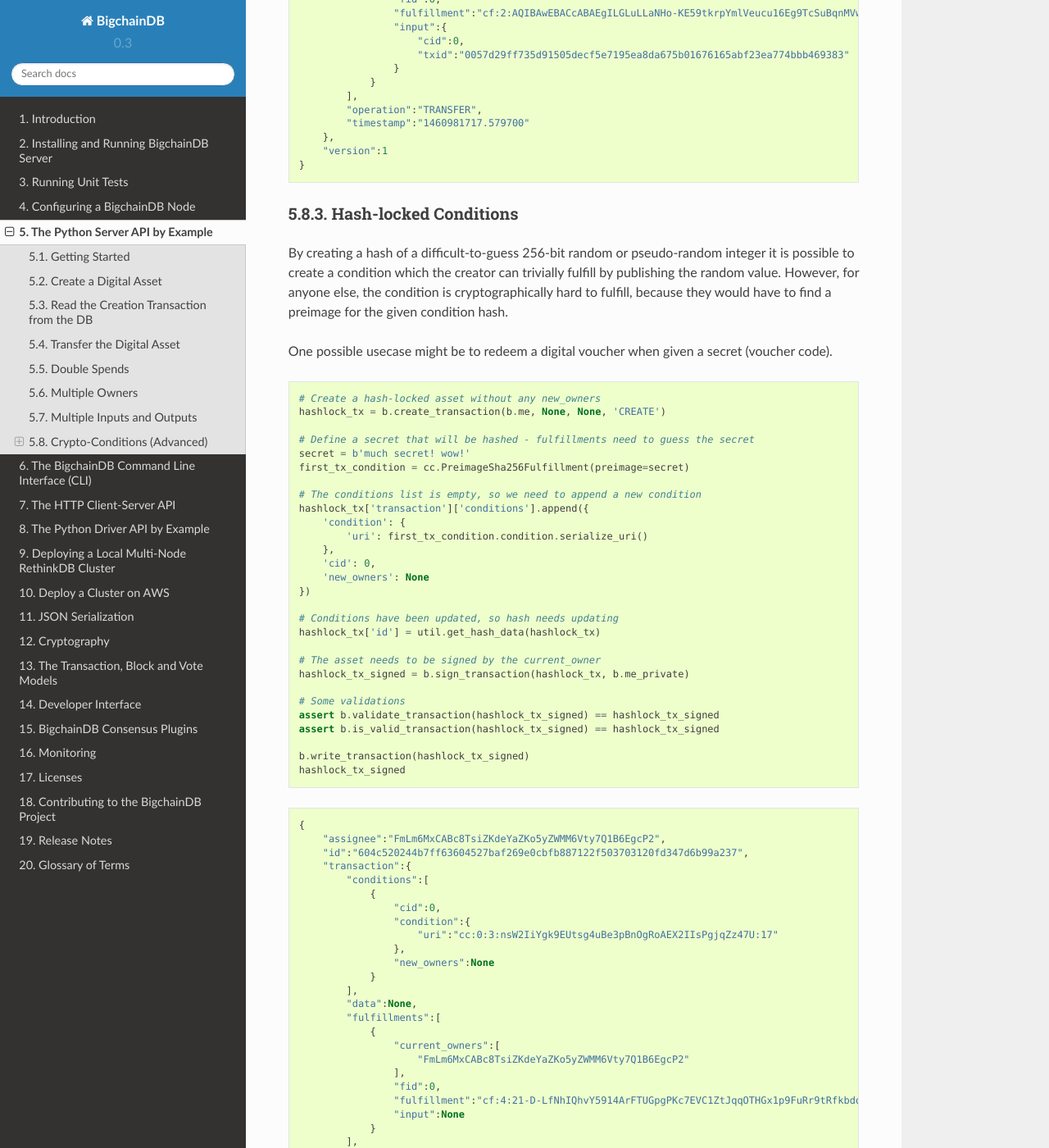
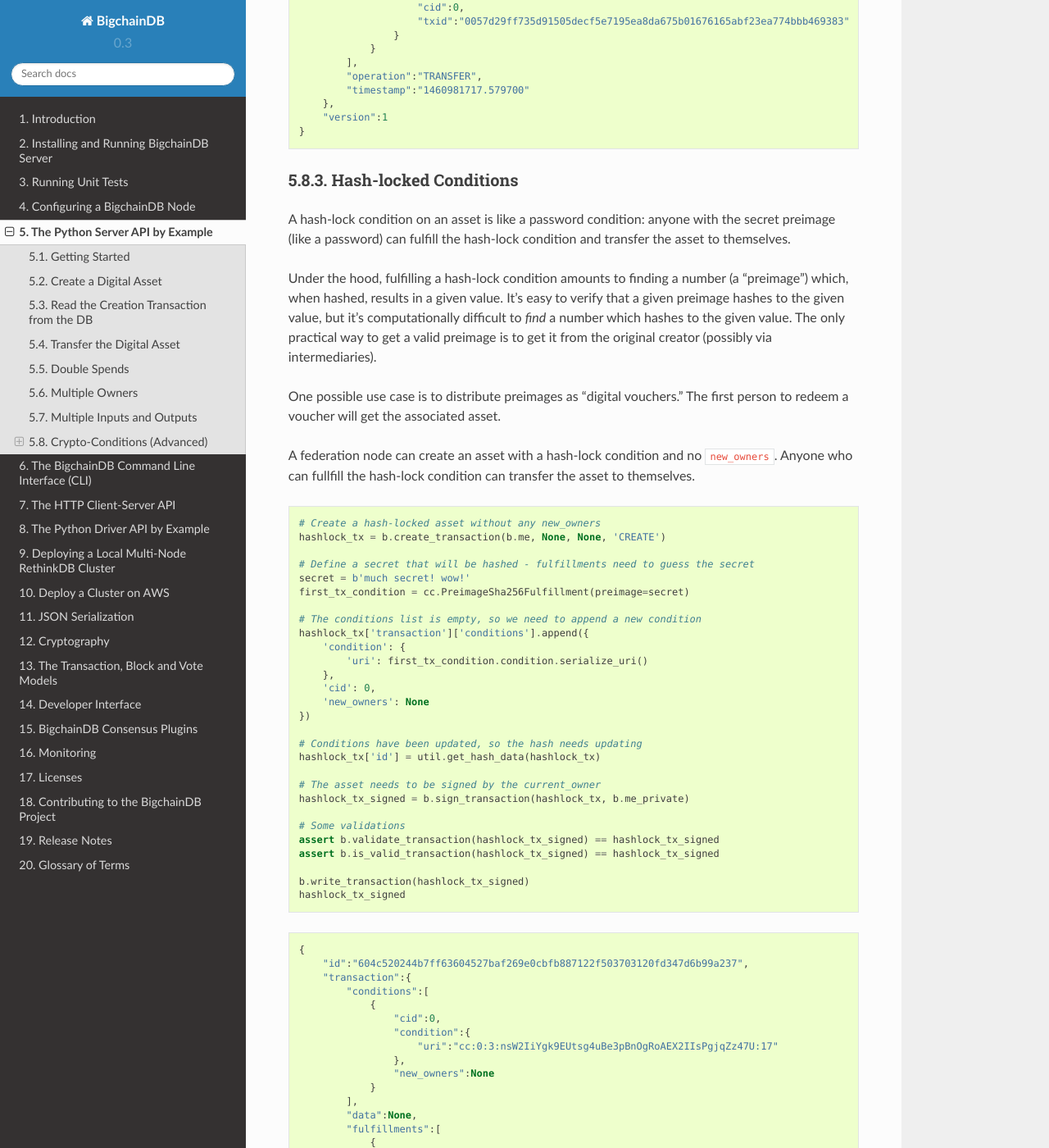
Before and after one commit to bigchaindb/bigchaindb, a Sphinx documentation site: the page built from docs/source/python-server-api-examples.md, in a window 1280 px wide and 1400 px high, scrolled down 14328 px. Shown: the whole window at 82% size. Built offline with Sphinx 7.4.7 and the Read the Docs theme 2.0.0, drawn with Linux system fonts in a browser that asks for light colours; some of the changed text lies outside the part shown.

Commit message:
Copy-edited Python Server API Examples section of the docs

````diff
--- a/docs/source/python-server-api-examples.md
+++ b/docs/source/python-server-api-examples.md
@@ -44,20 +43,20 @@
 ```python
 from bigchaindb import crypto
 
-# create a test user
+# Create a test user
 testuser1_priv, testuser1_pub = crypto.generate_key_pair()
 
-# define a digital asset data payload
+# Define a digital asset data payload
 digital_asset_payload = {'msg': 'Hello BigchainDB!'}
 
-# a create transaction uses the operation `CREATE` and has no inputs
+# A create transaction uses the operation `CREATE` and has no inputs
 tx = b.create_transaction(b.me, testuser1_pub, None, 'CREATE', payload=digital_asset_payload)
 
-# all transactions need to be signed by the user creating the transaction
+# All transactions need to be signed by the user creating the transaction
 tx_signed = b.sign_transaction(tx, b.me_private)
 
-# write the transaction to the bigchain
-# the transaction will be stored in a backlog where it will be validated,
+# Write the transaction to the bigchain.
+# The transaction will be stored in a backlog where it will be validated,
 # included in a block, and written to the bigchain
 b.write_transaction(tx_signed)
 ```
@@ -66,7 +65,7 @@
 
 After a couple of seconds, we can check if the transactions was included in the bigchain:
 ```python
-# retrieve a transaction from the bigchain
+# Retrieve a transaction from the bigchain
 tx_retrieved = b.get_transaction(tx_signed['id'])
 tx_retrieved
 ```
@@ -119,16 +118,16 @@
 
 The new owner of the digital asset is now `BwuhqQX8FPsmqYiRV2CSZYWWsSWgSSQQFHjqxKEuqkPs`, which is the public key of `testuser1`.
 
-Note that the current owner with public key `3LQ5dTiddXymDhNzETB1rEkp4mA7fEV1Qeiu5ghHiJm9` refers to one of the federation nodes that actually created the asset and assigned it to `testuser1`.
+Note that the current owner (with public key `3LQ5dTiddXymDhNzETB1rEkp4mA7fEV1Qeiu5ghHiJm9`) is the federation node which created the asset and assigned it to `testuser1`.
 
 ## Transfer the Digital Asset
 
-Now that `testuser1` has a digital asset assigned to him, he can transfer it to another user. Transfer transactions require an input. The input will be the transaction id of a digital asset that was assigned to `testuser1`, which in our case is `cdb6331f26ecec0ee7e67e4d5dcd63734e7f75bbd1ebe40699fc6d2960ae4cb2`.
+Now that `testuser1` has a digital asset assigned to him, he can transfer it to another user. Transfer transactions require an input. The input will be the transaction id of a digital asset that was assigned to `testuser1`, which in our case is `933cd83a419d2735822a2154c84176a2f419cbd449a74b94e592ab807af23861`.
 
 BigchainDB makes use of the crypto-conditions library to both cryptographically lock and unlock transactions.
 The locking script is refered to as a `condition` and a corresponding `fulfillment` unlocks the condition of the `input_tx`.
 
-Since a transaction can have multiple outputs with each their own (crypto)condition, each transaction input should also refer to the condition index `cid`.
+Since a transaction can have multiple outputs with each its own (crypto)condition, each transaction input should also refer to the condition index `cid`.
 
 ![BigchainDB transactions connecting fulfillments with conditions](./_static/tx_single_condition_single_fulfillment_v1.png)
 
@@ -230,14 +229,16 @@
 
 ## Multiple Owners
 
-When creating a transaction to a group of people with shared ownership of the asset, one can simply provide a list of `new_owners`:
+To create a new digital asset with _multiple_ owners, one can simply provide a list of `new_owners`:
 
 ```python
 # Create a new asset and assign it to multiple owners
 tx_multisig = b.create_transaction(b.me, [testuser1_pub, testuser2_pub], None, 'CREATE')
 
-# Have the federation sign the transaction
+# Have the federation node sign the transaction
 tx_multisig_signed = b.sign_transaction(tx_multisig, b.me_private)
+
+# Write the transaction
 b.write_transaction(tx_multisig_signed)
 
 # Check if the transaction is already in the bigchain
@@ -320,7 +321,7 @@
 # Sign with both private keys
 tx_multisig_transfer_signed = b.sign_transaction(tx_multisig_transfer, [testuser1_priv, testuser2_priv])
 
-# Write to bigchain
+# Write the transaction
 b.write_transaction(tx_multisig_transfer_signed)
 
 # Check if the transaction is already in the bigchain
@@ -330,7 +331,6 @@
 
 ```python
 {
-    "assignee":"3LQ5dTiddXymDhNzETB1rEkp4mA7fEV1Qeiu5ghHiJm9",
     "id":"e689e23f774e7c562eeb310c7c712b34fb6210bea5deb9175e48b68810029150",
     "transaction":{
         "conditions":[
@@ -703,7 +703,6 @@
 
 ```python
 {
-    "assignee":"3LQ5dTiddXymDhNzETB1rEkp4mA7fEV1Qeiu5ghHiJm9",
     "id":"a45b2340c59df7422a5788b3c462dee708a18cdf09d1a10bd26be3f31af4b8d7",
     "transaction":{
         "conditions":[
@@ -750,9 +749,13 @@
 
 ### Hash-locked Conditions
 
-By creating a hash of a difficult-to-guess 256-bit random or pseudo-random integer it is possible to create a condition which the creator can trivially fulfill by publishing the random value. However, for anyone else, the condition is cryptographically hard to fulfill, because they would have to find a preimage for the given condition hash.
+A hash-lock condition on an asset is like a password condition: anyone with the secret preimage (like a password) can fulfill the hash-lock condition and transfer the asset to themselves.
 
-One possible usecase might be to redeem a digital voucher when given a secret (voucher code).
+Under the hood, fulfilling a hash-lock condition amounts to finding a number (a "preimage") which, when hashed, results in a given value. It's easy to verify that a given preimage hashes to the given value, but it's computationally difficult to _find_ a number which hashes to the given value. The only practical way to get a valid preimage is to get it from the original creator (possibly via intermediaries).
+
+One possible use case is to distribute preimages as "digital vouchers." The first person to redeem a voucher will get the associated asset.
+
+A federation node can create an asset with a hash-lock condition and no `new_owners`. Anyone who can fullfill the hash-lock condition can transfer the asset to themselves.
 
 ```python
 # Create a hash-locked asset without any new_owners
@@ -771,7 +774,7 @@
     'new_owners': None
 })
 
-# Conditions have been updated, so hash needs updating
+# Conditions have been updated, so the hash needs updating
 hashlock_tx['id'] = util.get_hash_data(hashlock_tx)
 
 # The asset needs to be signed by the current_owner
@@ -787,7 +790,6 @@
 
 ```python
 {
-    "assignee":"FmLm6MxCABc8TsiZKdeYaZKo5yZWMM6Vty7Q1B6EgcP2",
     "id":"604c520244b7ff63604527baf269e0cbfb887122f503703120fd347d6b99a237",
     "transaction":{
         "conditions":[
@@ -817,22 +819,22 @@
 }
 ```
 
-In order to redeem the asset, one needs to create a fulfillment the correct secret as a preimage:
+In order to redeem the asset, one needs to create a fulfillment with the correct secret:
 
 ```python
 hashlockuser_priv, hashlockuser_pub = crypto.generate_key_pair()
 
-# create hashlock fulfillment tx
+# Create hashlock fulfillment tx
 hashlock_fulfill_tx = b.create_transaction(None, hashlockuser_pub, {'txid': hashlock_tx['id'], 'cid': 0}, 'TRANSFER')
 
-# provide a wrong secret
+# Provide a wrong secret
 hashlock_fulfill_tx_fulfillment = cc.PreimageSha256Fulfillment(preimage=b'')
 hashlock_fulfill_tx['transaction']['fulfillments'][0]['fulfillment'] = \
     hashlock_fulfill_tx_fulfillment.serialize_uri()
 
 assert b.is_valid_transaction(hashlock_fulfill_tx) == False
 
-# provide the right secret
+# Provide the right secret
 hashlock_fulfill_tx_fulfillment = cc.PreimageSha256Fulfillment(preimage=secret)
 hashlock_fulfill_tx['transaction']['fulfillments'][0]['fulfillment'] = \
     hashlock_fulfill_tx_fulfillment.serialize_uri()
@@ -846,7 +848,6 @@
 
 ```python
 {
-    "assignee":"FmLm6MxCABc8TsiZKdeYaZKo5yZWMM6Vty7Q1B6EgcP2",
     "id":"fe6871bf3ca62eb61c52c5555cec2e07af51df817723f0cb76e5cf6248f449d2",
     "transaction":{
         "conditions":[
````
Also changed, not shown: other parts of docs/source/python-server-api-examples.md (+1 -2 lines).
